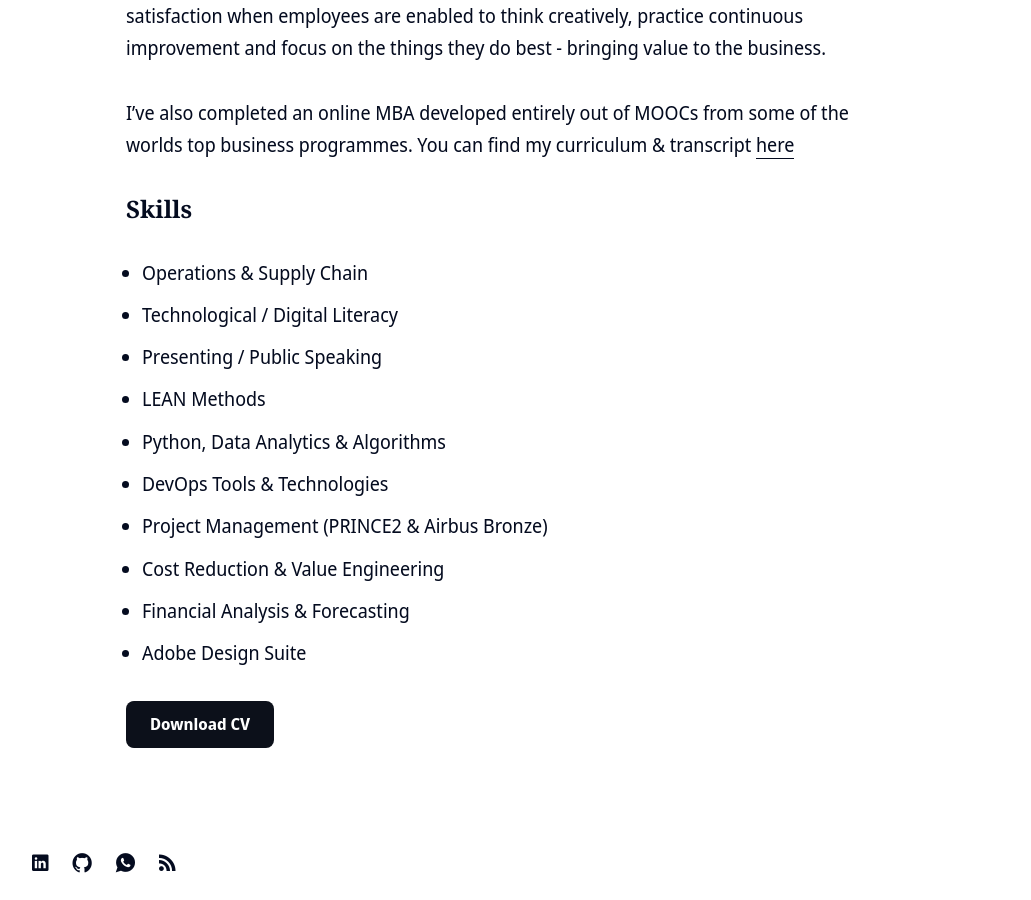
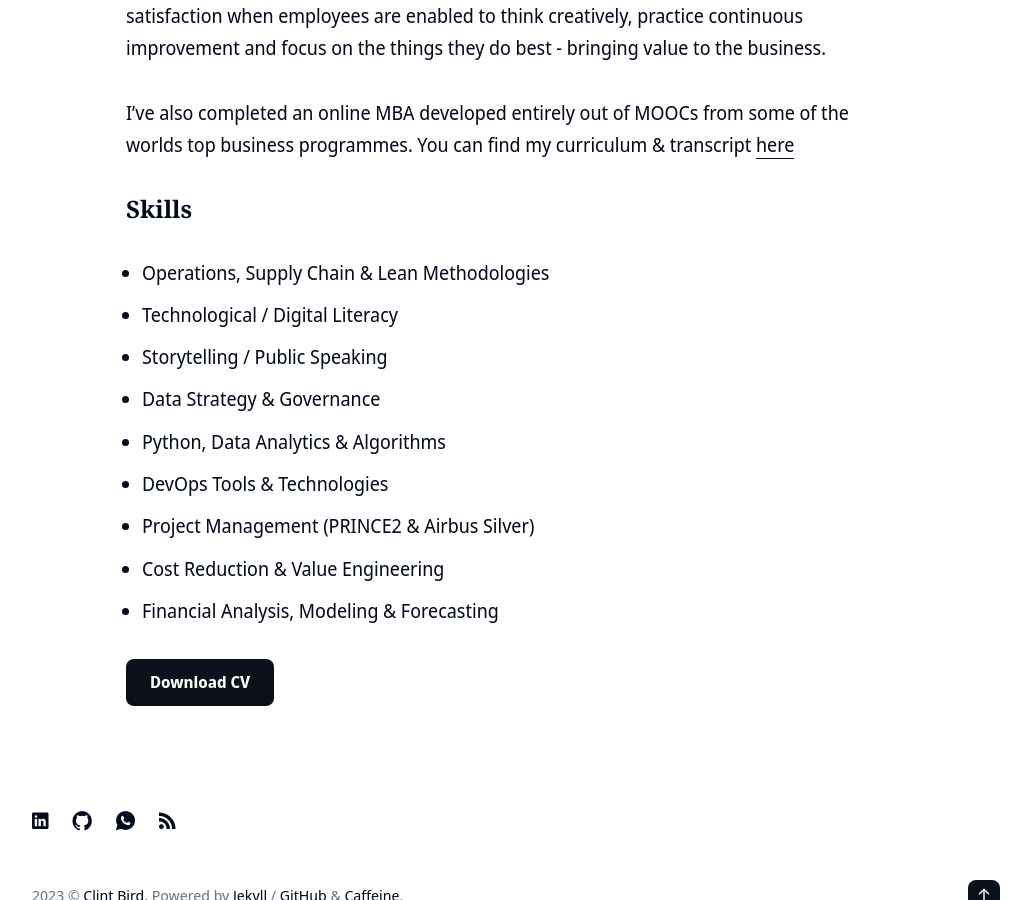
Before and after one commit to clintjb/clintjb.github.io, a Jekyll site: the page built from _pages/cv.md, in a window 1280 px wide and 900 px high, scrolled down 1333 px. Shown: the whole window, without its empty margins (124-1155 px from the left). Built offline with Jekyll 4.4.1, drawn with Linux system fonts in a browser that asks for light colours; nearby versions of some CDN libraries.

Commit message:
Skill Update

```diff
--- a/_pages/cv.md
+++ b/_pages/cv.md
@@ -24,15 +24,14 @@
 I’ve also completed an online MBA developed entirely out of MOOCs from some of the worlds top business programmes. You can find my curriculum & transcript [here](/mba/)
 
 ### Skills
-- Operations & Supply Chain
+- Operations, Supply Chain & Lean Methodologies
 - Technological / Digital Literacy
-- Presenting / Public Speaking
-- LEAN Methods
+- Storytelling / Public Speaking
+- Data Strategy & Governance
 - Python, Data Analytics & Algorithms
 - DevOps Tools & Technologies
-- Project Management (PRINCE2 & Airbus Bronze)
+- Project Management (PRINCE2 & Airbus Silver)
 - Cost Reduction & Value Engineering
-- Financial Analysis & Forecasting
-- Adobe Design Suite
+- Financial Analysis, Modeling & Forecasting
 
 <a class="button button--medium" target="_blank" rel="noopener noreferrer" href="https://www.clintbird.com/files/resume.pdf">Download CV</a>
```
